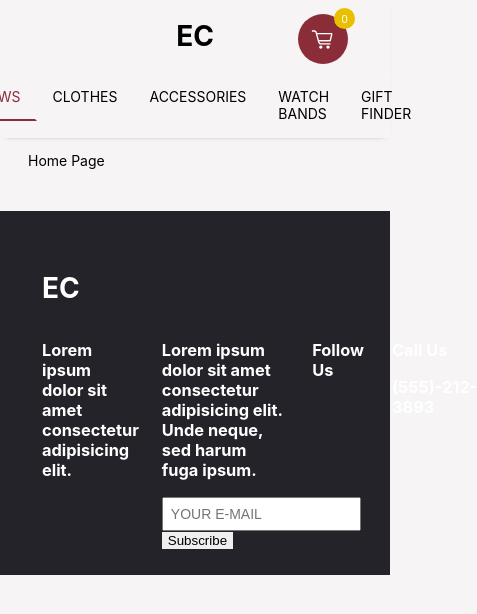
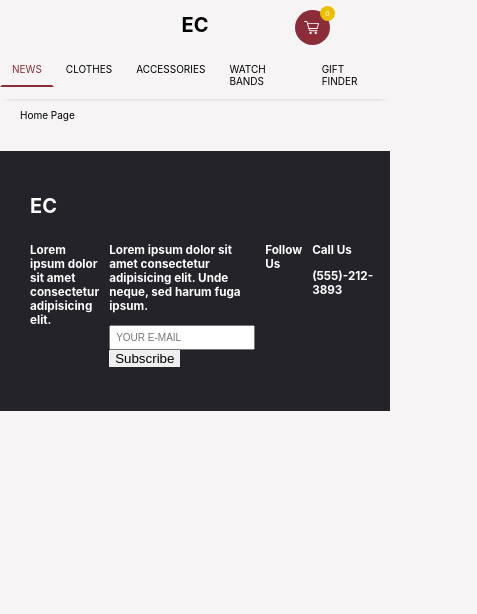
Before and after one commit to Sody15/ecommerce-app, a React (Create React App) app: page / in a window 390 px wide. Shown: the top 614 px of the page, 477 px wide, since content can reach past the window. Built offline with nearby package versions, Linux system fonts and the light colour scheme.

Commit message:
mobile style fixes

```diff
--- a/src/components/Cart/Cart.scss
+++ b/src/components/Cart/Cart.scss
@@ -18,8 +18,8 @@
   @include flex-center;
   background-color: $color-red;
   border-radius: 50%;
-  width: 50px;
-  height: 50px;
+  width: 3.5rem;
+  height: 3.5rem;
   position: relative;
   &__logo {
     fill: white;
--- a/src/index.scss
+++ b/src/index.scss
@@ -2,7 +2,10 @@
 @import './styles/mixins';
 
 html {
-  font-size: 14px;
+  font-size: 10px;
+  @include sm {
+    font-size: 14px;
+  }
   @include md {
     font-size: 16px;
   }
--- a/src/layout/Footer/Footer.scss
+++ b/src/layout/Footer/Footer.scss
@@ -7,8 +7,7 @@ footer {
   margin-top: 2rem;
 
   .footer-row {
-    display: grid;
-    grid-template-columns: 30% 40% repeat(2, 1fr);
-    column-gap: 2rem;
+    display: flex;
+    gap: 1rem;
   }
 }
--- a/src/layout/Header/Header.scss
+++ b/src/layout/Header/Header.scss
@@ -45,10 +45,11 @@
   }
   &__cart-container {
     position: fixed;
-    right: 3rem;
+    right: 6rem;
     top: 1rem;
     @include md {
       position: initial;
+      right: 3rem;
     }
   }
 }
```
